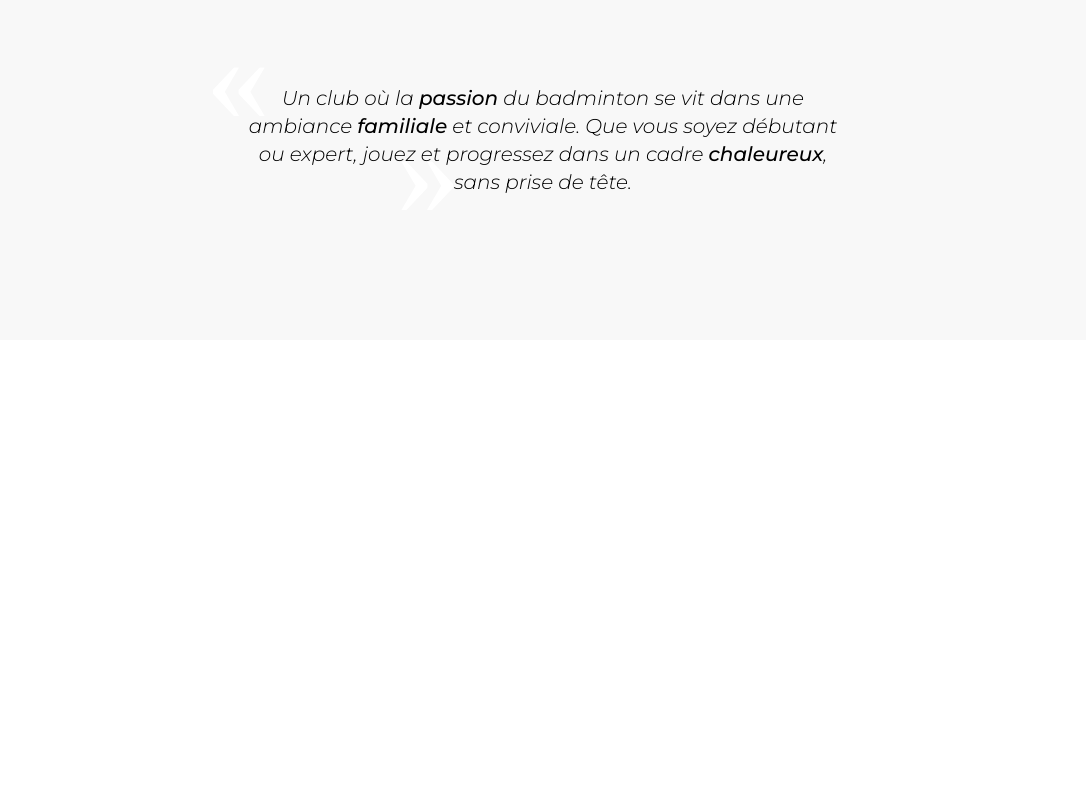
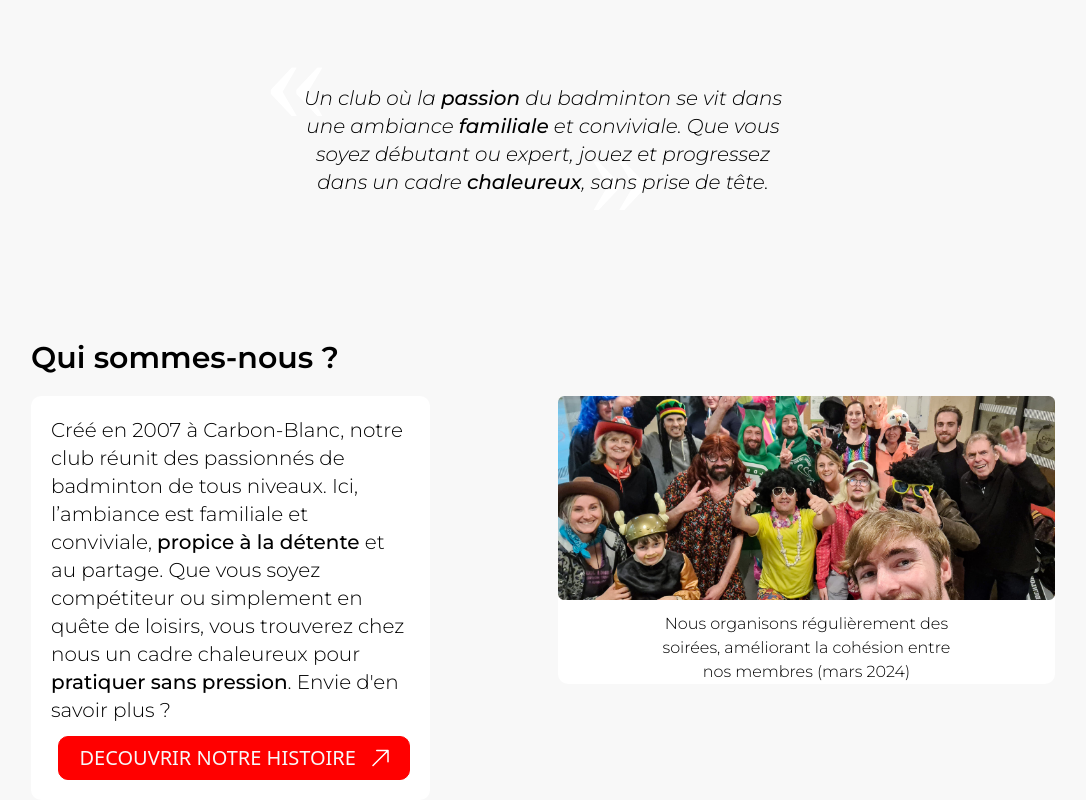
Before and after one commit to Matsuel/CACBO-Badminton, a Next.js app: page / in a window 1280 px wide. Shown: the part 799-1599 px from the top of the page, without its empty margins (97-1183 px from the left). Before the commit the page ends 1139 px from the top, so only its background shows below. Built offline with nearby package versions, Linux system fonts and the light colour scheme; a web font is replaced by a local one.

Commit message:
Page Home -> Add img and paragrpah

```diff
--- a/src/pages/index.tsx
+++ b/src/pages/index.tsx
@@ -3,6 +3,9 @@ import Image from "next/image";
 import Gymnase from "@/assets/Gymnase.png";
 import Logo from "@/assets/cacbo.svg";
 import GPS from "@/assets/gps.svg";
+import Button from "@/components/button";
+import GoTo from "@/assets/goto.svg";
+import Groupe from "@/assets/photo groupe.png";
 
 
 export default function Home() {
@@ -40,7 +43,7 @@ export default function Home() {
         </div>
       </div>
 
-      <div className="w-[48%] h-auto mt-28 mb-36 flex flex-col relative">
+      <div className="w-[39%] h-auto mt-28 mb-36 flex flex-col relative">
         <div className="font-SourceSerifPro text-9xl text-white text-center absolute top-[-70px] left-[-30px] z-0">
           «
         </div>
@@ -48,9 +51,47 @@ export default function Home() {
           Un club où la <strong className="font-medium">passion</strong> du badminton se vit dans une ambiance <strong className="font-medium">familiale</strong> et conviviale.
           Que vous soyez débutant ou expert, jouez et progressez dans un cadre <strong className="font-medium">chaleureux</strong>, sans prise de tête.
         </p>
-        <div className="font-SourceSerifPro text-9xl text-white text-center absolute bottom-[-40px] right-[390px] z-0">
+        <div className="font-SourceSerifPro text-9xl text-white text-center absolute bottom-[-40px] right-[140px] z-0">
           »
         </div>
+      </div>
+
+      <div className="w-[80%] h-auto flex flex-col items-start justify-center gap-5">
+        <h2 className="font-Montserrat font-semibold text-3xl">Qui sommes-nous ?</h2>
+
+        <div className="w-[100%] h-auto flex flex-row items-start justify-center gap-32">
+
+          {/* Texte gauche */}
+          <div className="w-[40%] h-auto flex flex-col items-center justify-center gap-3 bg-white rounded-ten p-5">
+
+            <p className="font-Montserrat font-light text-xl text-start">
+              Créé en 2007 à Carbon-Blanc, notre club réunit des passionnés de badminton de tous niveaux.
+              Ici, l’ambiance est familiale et conviviale, <strong className="font-medium">propice à la détente</strong> et au partage.
+              Que vous soyez compétiteur ou simplement en quête de loisirs, vous trouverez chez nous un cadre chaleureux pour <strong className="font-medium">pratiquer sans pression</strong>. Envie d'en savoir plus ?
+            </p>
+
+            <div className="w-[100%] h-auto flex flex-row items-center justify-end">
+              <Button variant="inverted" href="/about">
+                DECOUVRIR NOTRE HISTOIRE
+                <Image src={GoTo} alt="goto" className="ml-2" />
+              </Button>
+            </div>
+
+          </div>
+
+          {/* Image droite */}
+          <div className="w-[50%] h-auto flex flex-col items-center justify-center gap-3 bg-white rounded-ten">
+
+            <Image src={Groupe} alt="groupe" />
+
+            <p className="w-[60%] font-Montserrat font-light text-base text-center">
+              Nous organisons régulièrement des soirées, améliorant la cohésion entre nos membres (mars 2024)
+            </p>
+
+          </div>
+
+        </div>
+
       </div>
 
     </div>
```
Also changed, not shown: src/assets/goto.svg (added), src/assets/photo groupe.png (added).
